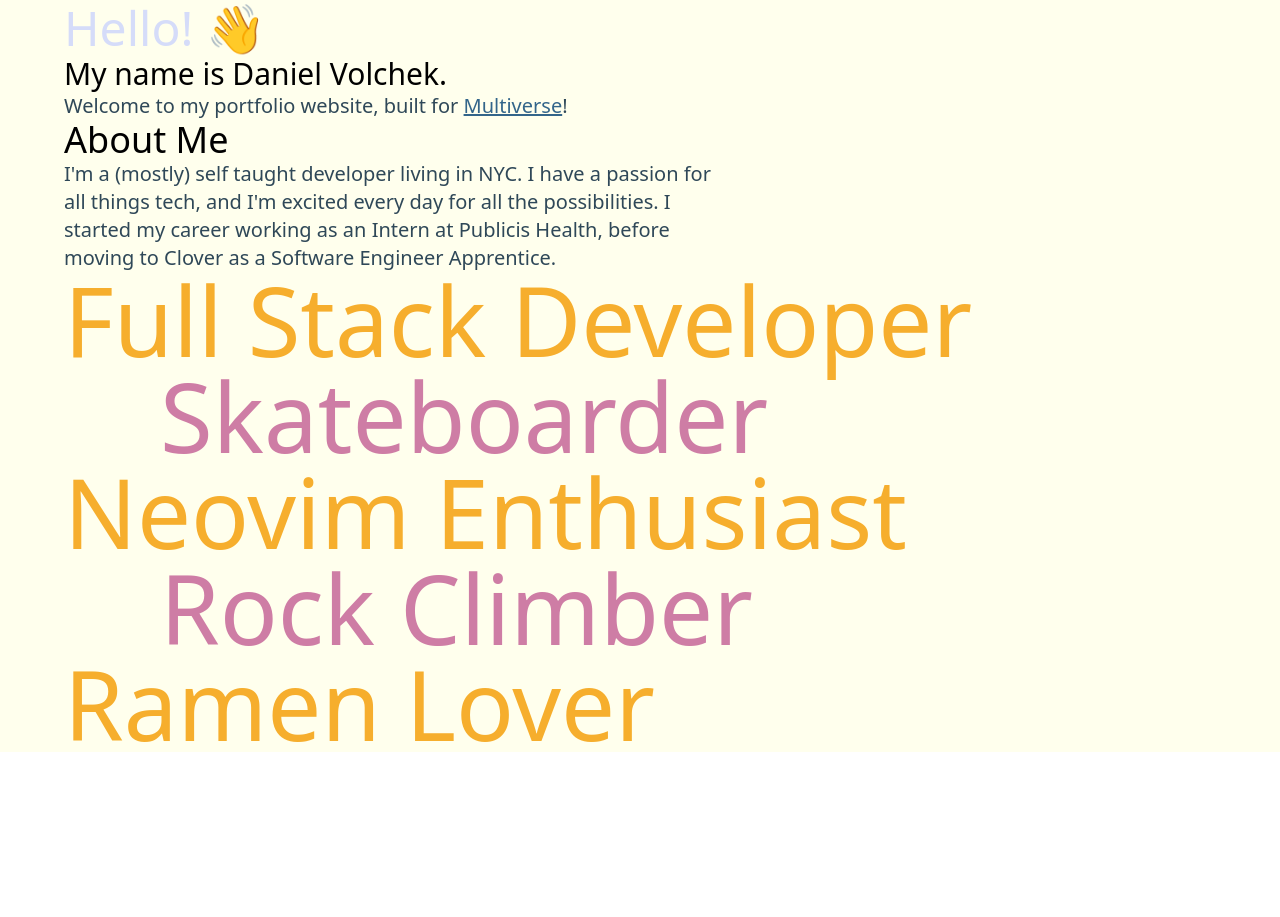
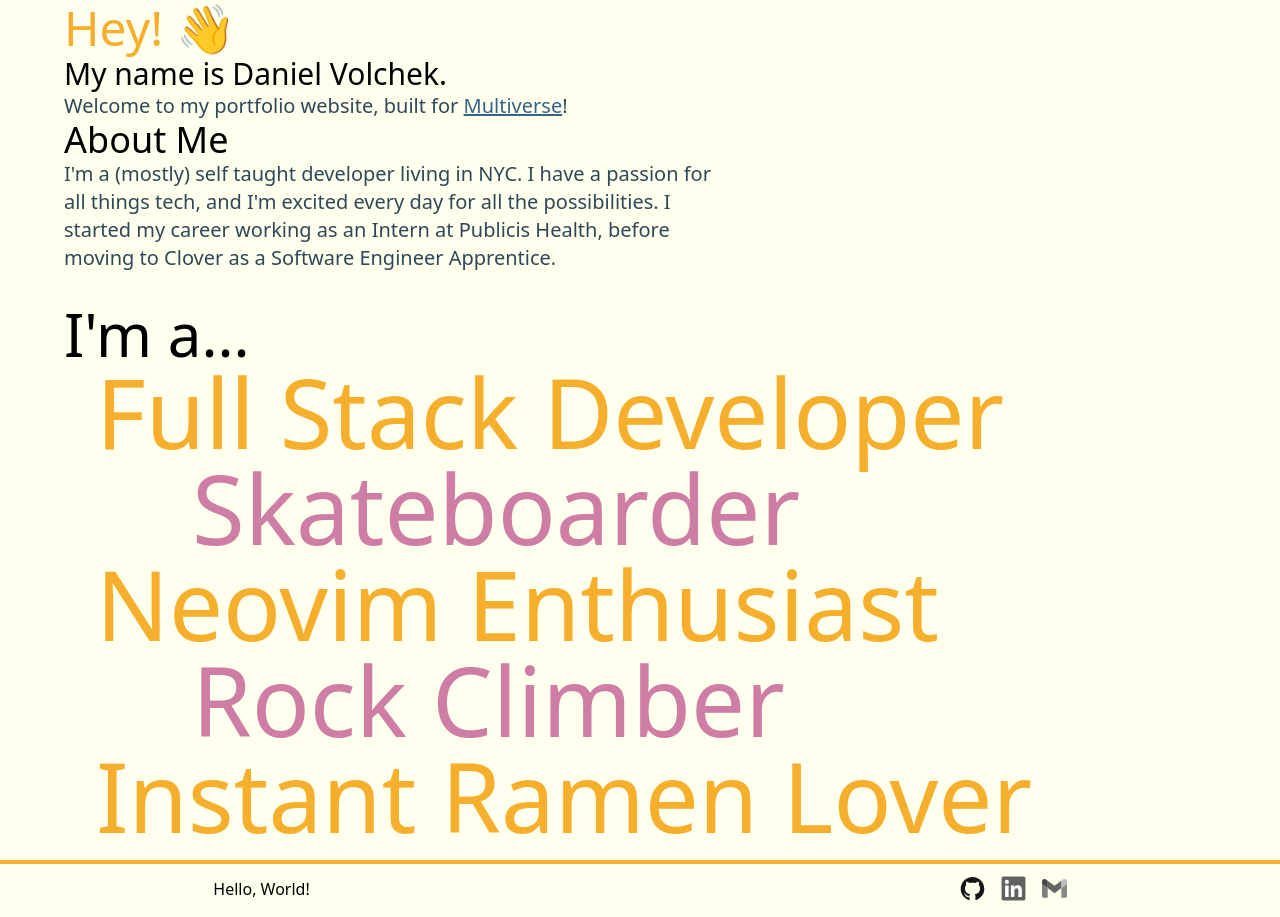
Before and after one commit to DanielVolchek/multiverse_portfolio, a Next.js app: page / in a window 1280 px wide. Shown: the part 66-983 px from the top of the page. Before the commit the page ends 818 px from the top, so only its background shows below. Built offline with nearby package versions, Linux system fonts and the light colour scheme.

Commit message:
style changes

```diff
--- a/src/components/footer.tsx
+++ b/src/components/footer.tsx
@@ -2,8 +2,8 @@ const breakpoints = "w-11/12 md:w-3/4 xl:w-4/6";
 
 export default function Footer() {
   return (
-    <footer className={`relative flex justify-center py-4`}>
-      <div className="absolute left-0 top-0 h-1 w-screen bg-teal-300"></div>
+    <footer className={`mt-4 relative flex justify-center py-4`}>
+      <div className="absolute left-0 top-0 h-1 w-screen bg-hunyadiyellow"></div>
       <div className={`flex items-center justify-between gap-4 ${breakpoints}`}>
         <h3 className="">Hello, World!</h3>
         <div className="flex w-1/4 items-center justify-end gap-4">
--- a/src/components/layout.tsx
+++ b/src/components/layout.tsx
@@ -27,7 +27,7 @@ const Layout = ({ children, className }: Props) => {
       >
         {children}
       </motion.main>
-      {/* <Footer /> */}
+      <Footer />
     </div>
   );
 };
--- a/src/components/nav.tsx
+++ b/src/components/nav.tsx
@@ -8,12 +8,15 @@ const Nav = () => {
     <>
       <div
         className={`${
-          showNav ? "h-32 border-[16px]" : "h-0"
-        } overflow-hidden flex justify-evenly bg-white items-center  border-black transition-all`}
+          showNav ? "h-32 border-[16px] " : "h-0 "
+        } px-4 overflow-hidden flex justify-between bg-white items-center  border-black transition-all duration-500
+        `}
       >
         <HomeButton />
         <p>I'm a nav</p>
-        <p>Third thing</p>
+        <div className="">
+          <h3>Links</h3>
+        </div>
       </div>
       <ShowButton currentState={showNav} updateShow={setShowNav} />
     </>
@@ -96,7 +99,7 @@ const HomeButton = () => {
         xmlnsXlink="http://www.w3.org/1999/xlink"
         viewBox="0 0 448.512 448.512"
         xmlSpace="preserve"
-        className="border-black border-2 rounded-full p-2 w-12 h-auto fill-black hover:fill-lapizlazuli hover:border-lapizlazuli"
+        className="border-black border-2 rounded-full p-2 w-12 h-auto fill-black hover:fill-hunyadiyellow hover:border-hunyadiyellow"
       >
         <g>
           <path
--- a/src/components/projectcard.tsx
+++ b/src/components/projectcard.tsx
@@ -11,12 +11,12 @@ const ProjectCard = ({ project }: Prop) => {
 
   return (
     <div className="w-1/2 flex flex-col px-4 items-center mb-3 ">
-      <h3 className="text-center text-4xl mb-1">{title}</h3>
+      <h3 className="text-center text-4xl mb-1 text-thulianpink">{title}</h3>
       <Link href={`/projects/${title}`}>
         <Image
           src={img}
           alt={title}
-          className="border-[3px] border-thulianpink rounded-lg h-[500px] w-auto"
+          className="border-[3px] border-hunyadiyellow rounded-lg h-[500px] w-auto"
         />
       </Link>
       <span className="text-2xl text-center text-slate-600">{shortdesc}</span>
--- a/src/components/redirect.tsx
+++ b/src/components/redirect.tsx
@@ -9,7 +9,7 @@ const Redirections = [
     path: "https://github.com/danielvolchek/dotfiles",
   },
   { name: "Rock Climber", path: "/rockclimber" },
-  { name: "Ramen Lover", path: "/ramen" },
+  { name: "Instant Ramen Lover", path: "/ramen" },
 ];
 
 // time in ms to rotate carousel
@@ -20,10 +20,11 @@ type Props = {};
 export default function Test() {
   return (
     <div className="flex flex-col">
+      <h3 className="text-6xl mt-8">I'm a...</h3>
       {Redirections.map((redirection, index) => (
         <Link href={redirection.path} className="inline-block w-max">
           <span
-            className={`text-8xl ${
+            className={`text-8xl pl-8 ${
               index % 2 === 0 ? "text-hunyadiyellow" : "text-thulianpink ml-24 "
             } animated_underline w-full`}
           >
@@ -67,7 +68,6 @@ export default function Test() {
 //   return (
 //     <div className="flex items-center">
 //       <div className="flex flex-col self-start">
-//         <h3 className="text-6xl">I'm a...</h3>
 //         <Link
 //           className={`text-8xl ${
 //             currentIndex % 2 === 0 ? "text-thulianpink" : "text-hunyadiyellow"
--- a/src/pages/fsdev.tsx
+++ b/src/pages/fsdev.tsx
@@ -12,7 +12,7 @@ export default function Portfolio() {
         <link rel="icon" href="/favicon.ico" />
       </Head>
       <Layout>
-        <h1 className="text-5xl">Full Stack Dev</h1>
+        <h1 className="text-5xl text-hunyadiyellow">Full Stack Dev</h1>
         <div className="pl-1">
           <h3 className="text-3xl">Are you really?</h3>
           <p className="w-[65vw] pl-4 ">
@@ -30,7 +30,7 @@ export default function Portfolio() {
             help me to become an invaluable member of any team I work on.
           </p>
         </div>
-        <h3 className="text-5xl">Featured Projects</h3>
+        <h3 className="text-5xl text-hunyadiyellow">Featured Projects</h3>
         <Projects />
       </Layout>
     </>
--- a/src/pages/index.tsx
+++ b/src/pages/index.tsx
@@ -29,7 +29,7 @@ const Intro = () => {
     <section>
       <div className="flex gap-4">
         <div>
-          <h1 className="text-5xl mb-1 text-lavendar">Hello! 👋</h1>
+          <h1 className="text-5xl mb-1 text-hunyadiyellow">Hey! 👋</h1>
           <h3 className="text-3xl ">My name is Daniel Volchek.</h3>
           <p className="text-xl text-charcoal">
             Welcome to my portfolio website, built for{" "}
```
